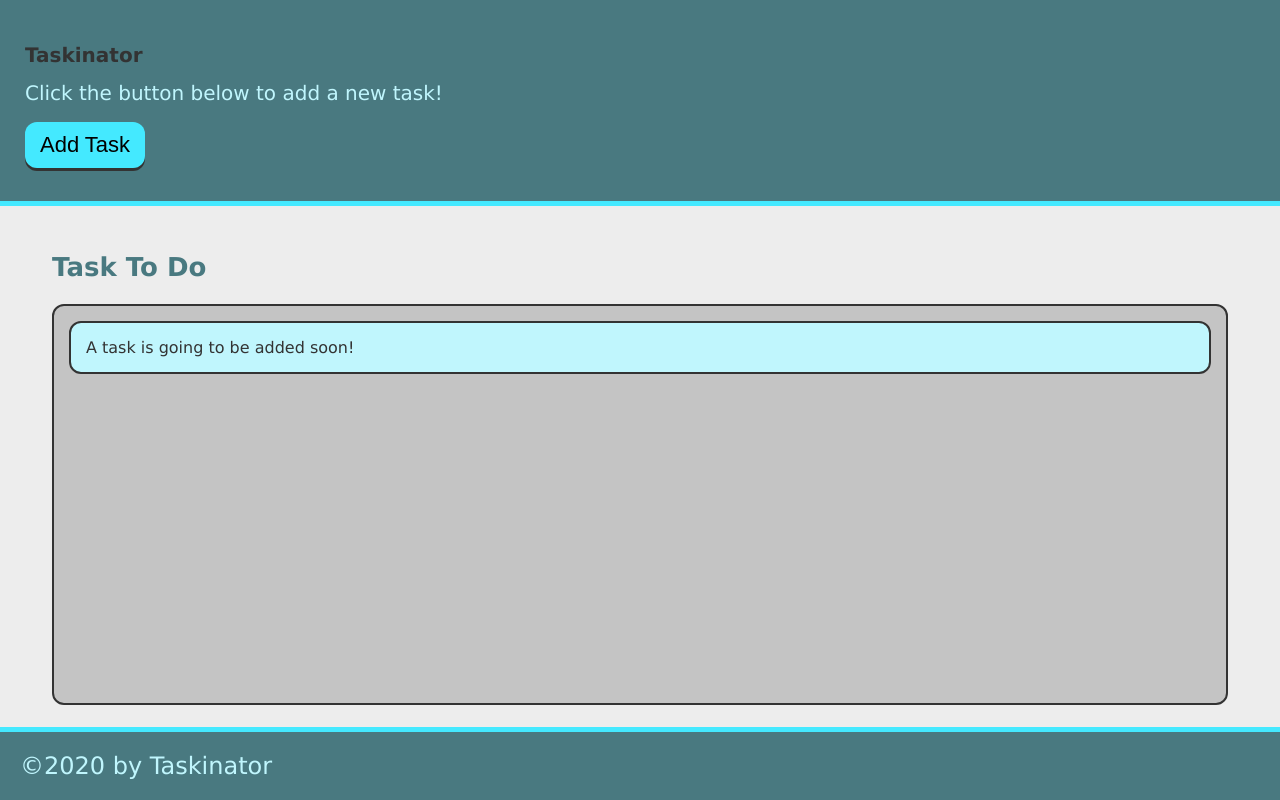
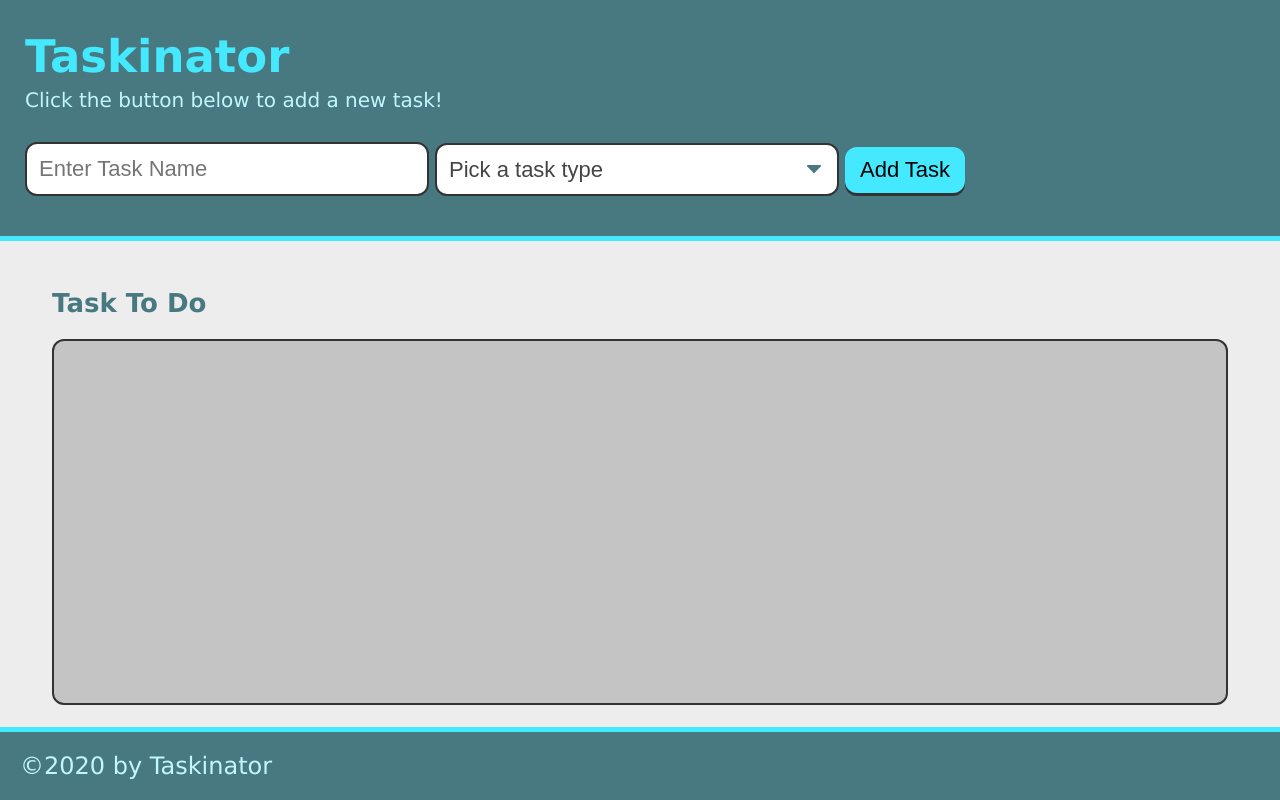
Before and after one commit to MenderesKoc/Taskinator, a plain HTML site: page index.html in a window 1280 px wide. Drawn offline with Linux system fonts and the light colour scheme.

Commit message:
added form section

```diff
--- a/index.html
+++ b/index.html
@@ -11,16 +11,35 @@
 
 <body>
     <header>
-        <h1>Taskinator</h1>
+        <h1 class="page-title">Taskinator</h1>
         <p>Click the button below to add a new task!</p>
-        <button class="btn" id="save-task">Add Task</button>
+
+        <form id="task-form">
+            <div class="form-group">
+                <input type="text" name="task-name" class="text-input" placeholder="Enter Task Name" />
+            </div>
+
+            <div class="form-group">
+                <select name="task-type" class="select-dropdown">
+                    <option value="" disabled selected>Pick a task type</option>
+                    <option value="Print">Print</option>
+                    <option value="Web">Web</option>
+                    <option value="Mobile">Mobile</option>
+                </select>
+            </div>
+
+            <div class="form-group">
+                <button class="btn" id="save-task" type="submit">Add Task</button>
+            </div>
+        </form>
+
     </header>
 
     <main class="page-content">
         <section class="task-list-wrapper">
             <h2 class="list-title">Task To Do</h2>
             <ul class="task-list" id="tasks-to-do">
-                <li class="task-item">A task is going to be added soon!</li>
+
             </ul>
         </section>
     </main>
```
